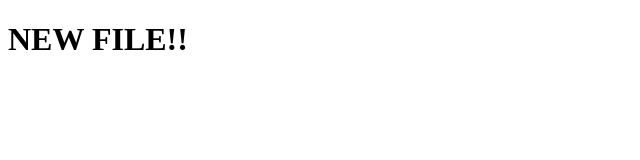
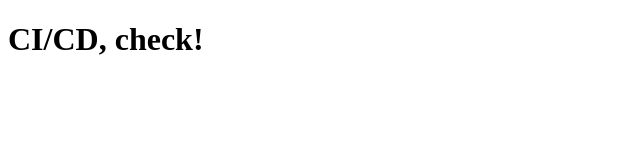
Before and after one commit to SameerChn/CICD, a plain HTML site: page index.html in a window 1280 px wide. Shown: the whole page, without its empty margins (0-640 px from the left). Drawn offline with Linux system fonts and the light colour scheme.

Commit message:
Second commit

```diff
--- a/index.html
+++ b/index.html
@@ -6,6 +6,6 @@
     <title>CI/CD</title>
   </head>
   <body>
-    <h1>NEW FILE!!</h1>
+    <h1>CI/CD, check!</h1>
   </body>
 </html>
```
